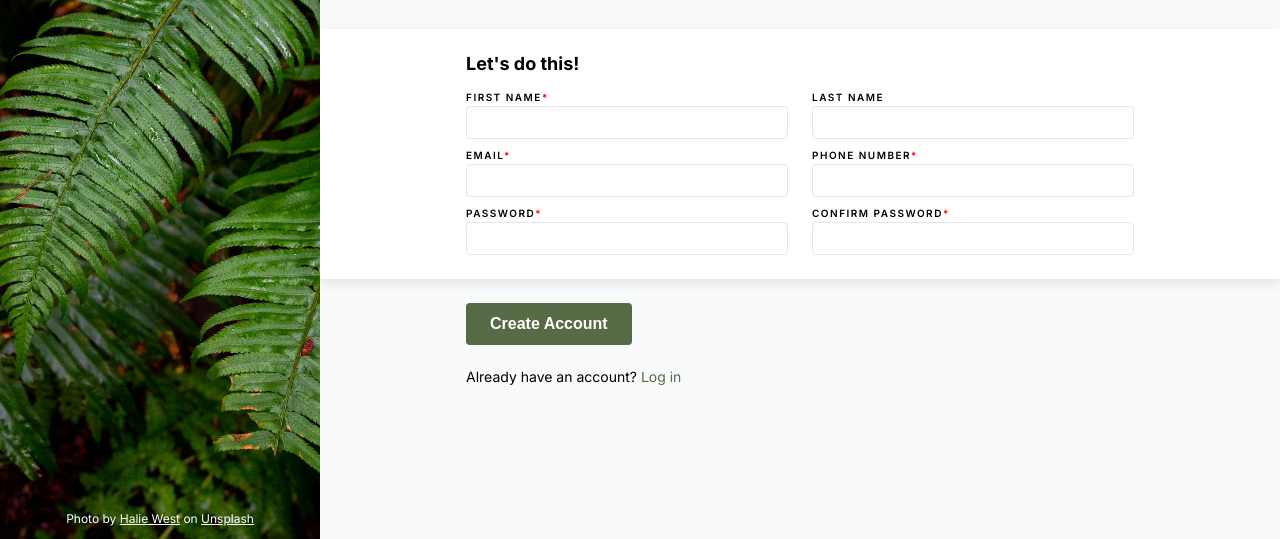
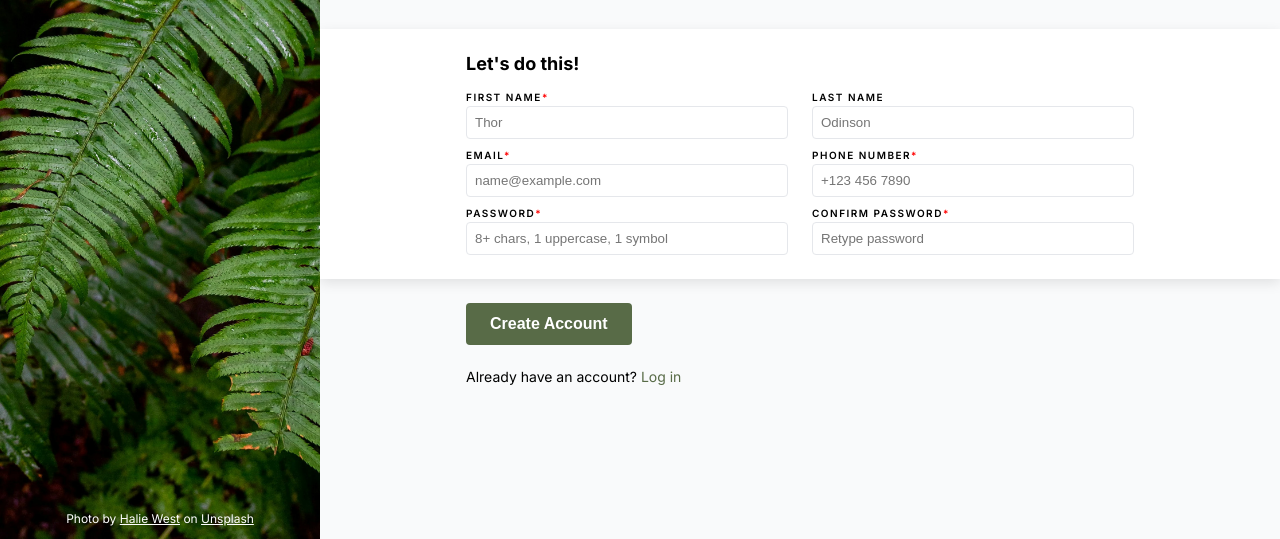
Before and after one commit to markjffrsn/form_project-1, a plain HTML site: page index.html in a window 1280 px wide. Shown: the part 261-800 px from the top of the page. Drawn offline with Linux system fonts and the light colour scheme.

Commit message:
Final na talaga

```diff
--- a/index.html
+++ b/index.html
@@ -84,13 +84,19 @@
                         type="text"
                         name="first_name"
                         id="first_name"
+                        placeholder="Thor"
                         required
                       />
                     </div>
 
                     <div class="sign-up__item">
                       <label for="last__name">LAST NAME</label>
-                      <input type="text" name="last__name" id="last__name" />
+                      <input
+                        type="text"
+                        name="last__name"
+                        id="last__name"
+                        placeholder="Odinson"
+                      />
                     </div>
                   </div>
 
@@ -99,7 +105,13 @@
                       <label for="email"
                         >EMAIL<span class="required">*</span></label
                       >
-                      <input type="email" name="email" id="email" required />
+                      <input
+                        type="email"
+                        name="email"
+                        id="email"
+                        placeholder="name@example.com"
+                        required
+                      />
                     </div>
 
                     <div class="sign-up__item">
@@ -110,6 +122,7 @@
                         type="tel"
                         name="phone_number"
                         id="phone_number"
+                        placeholder="+123 456 7890"
                         required
                       />
                     </div>
@@ -124,7 +137,8 @@
                         type="password"
                         name="password"
                         id="password"
-                        minlength="15"
+                        minlength="8"
+                        placeholder="8+ chars, 1 uppercase, 1 symbol"
                         required
                       />
                     </div>
@@ -137,7 +151,8 @@
                         type="password"
                         name="confirm_password"
                         id="confirm_password"
-                        minlength="15"
+                        minlength="8"
+                        placeholder="Retype password"
                         required
                       />
                     </div>
@@ -152,7 +167,7 @@
                 <p class="sign-up__account-prompt">
                   Already have an account?
                   <a
-                    href="https://hackertyper.net/#"
+                    href="https://encrypted-tbn0.gstatic.com/images?q=tbn:ANd9GcSTHHxLaRWKDfg6XgBZDensX7AJ-mtj1OhO4Gjy-5Na6qwbhm_CtR7itV3S&s=10"
                     class="sign-up__login"
                     target="_blank"
                     >Log in</a
```
